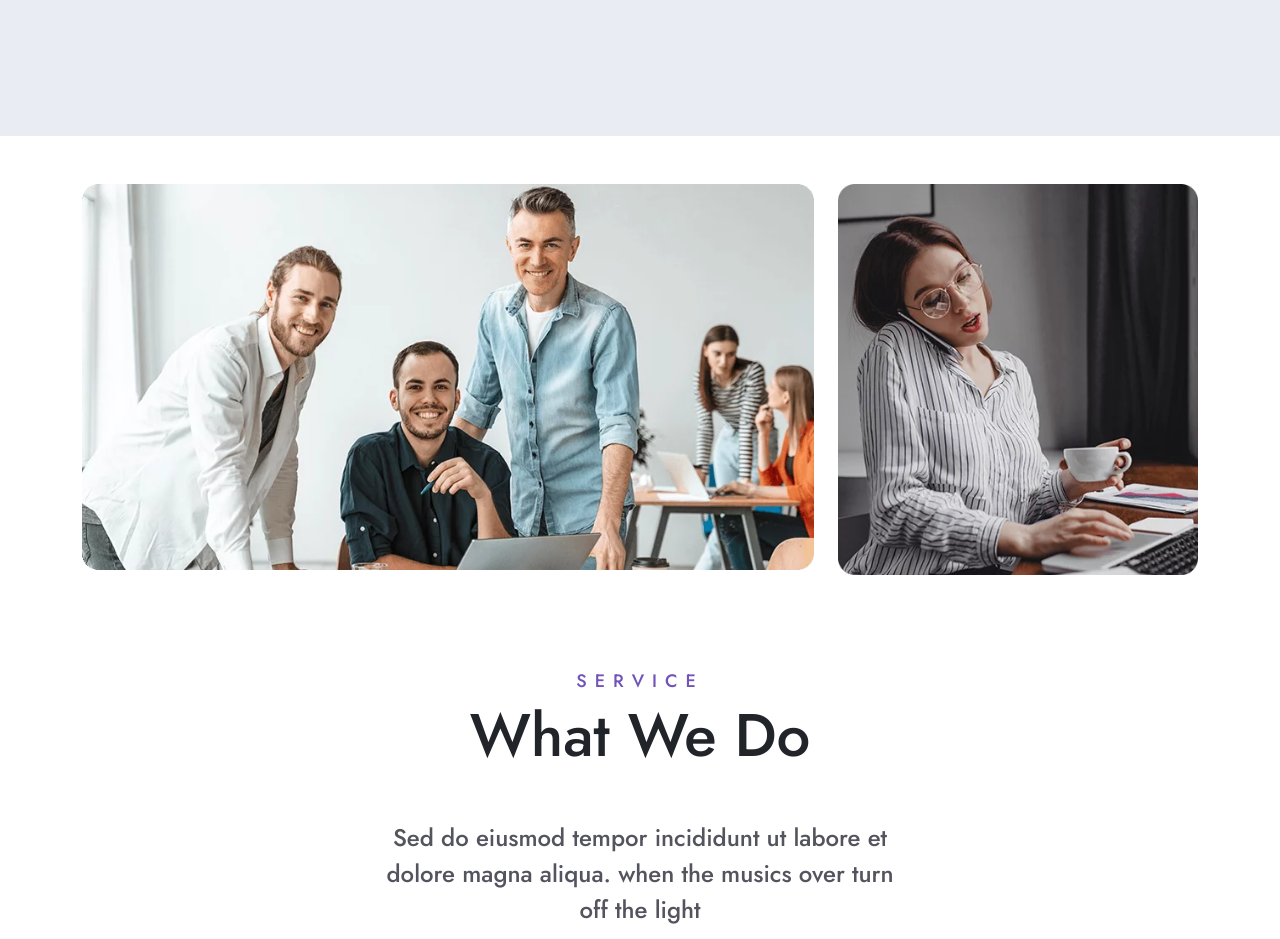
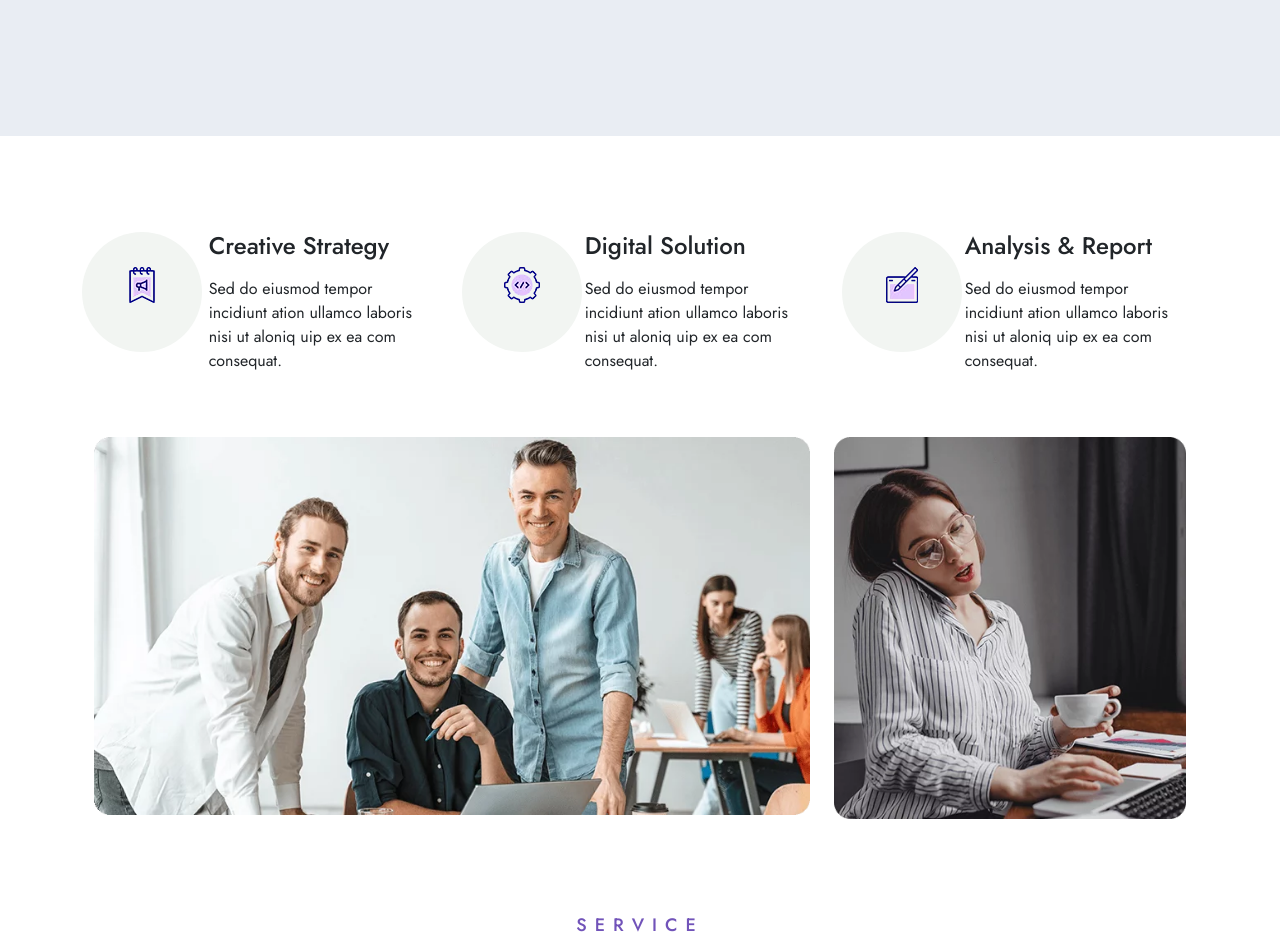
Before and after one commit to abdulrahim-ramadan/Egens-Bootstrap-Landing-Page, a plain HTML site: page index.html in a window 1280 px wide. Shown: the part 800-1739 px from the top of the page. Drawn offline with nearby package versions, Linux system fonts and the light colour scheme.

Commit message:
add featurs sections

```diff
--- a/css/style.css
+++ b/css/style.css
@@ -126,3 +126,12 @@ color: white;
   .blog-category{
     color: #4526b1;
   }
+  .feature-icon{
+    background: #f2f5f2;
+    width: 120px;
+    height: 120px;
+    border-radius: 50%;
+    text-align:center;
+    line-height:103px;;
+
+  }
--- a/index.html
+++ b/index.html
@@ -85,12 +85,53 @@
 
 
       <!-- features start -->
-      <div class="container">
+      <div class="container my-5 py-5">
         <div class="row">
           <div class="col-lg-4">
+            <div class="row">
+            <div class="col-lg-4">
+              <div class="feature-icon">
+                <img src="img/3.webp" alt="">
+              </div>
+            </div>
+
+            <div class="col-lg-8 pe-4 ">
+              <h4>Creative Strategy</h4>
+              <p class="mt-3">Sed do eiusmod tempor incidiunt ation ullamco laboris nisi ut aloniq uip ex ea com consequat.</p>
+
+            </div>
+          </div>
+        </div>
+        <div class="col-lg-4 pe-4">
+          <div class="row">
+          <div class="col-lg-4">
+            <div class="feature-icon">
+              <img src="img/4.webp" alt="">
+            </div>
+          </div>
+
+          <div class="col-lg-8 pe-4">
+            <h4>Digital Solution</h4>
+            <p class="mt-3">Sed do eiusmod tempor incidiunt ation ullamco laboris nisi ut aloniq uip ex ea com consequat.</p>
 
           </div>
         </div>
+      </div>
+      <div class="col-lg-4 pe-4">
+        <div class="row">
+        <div class="col-lg-4">
+          <div class="feature-icon">
+            <img src="img/5.webp" alt="">
+          </div>
+        </div>
+
+        <div class="col-lg-8">
+          <h4>Analysis & Report</h4>
+          <p class="mt-3">Sed do eiusmod tempor incidiunt ation ullamco laboris nisi ut aloniq uip ex ea com consequat.</p>
+
+        </div>
+      </div>
+    </div>
       </div>
 
 
```
Also changed, not shown: img/3.webp (added), img/4.webp (added), img/5.webp (added).
